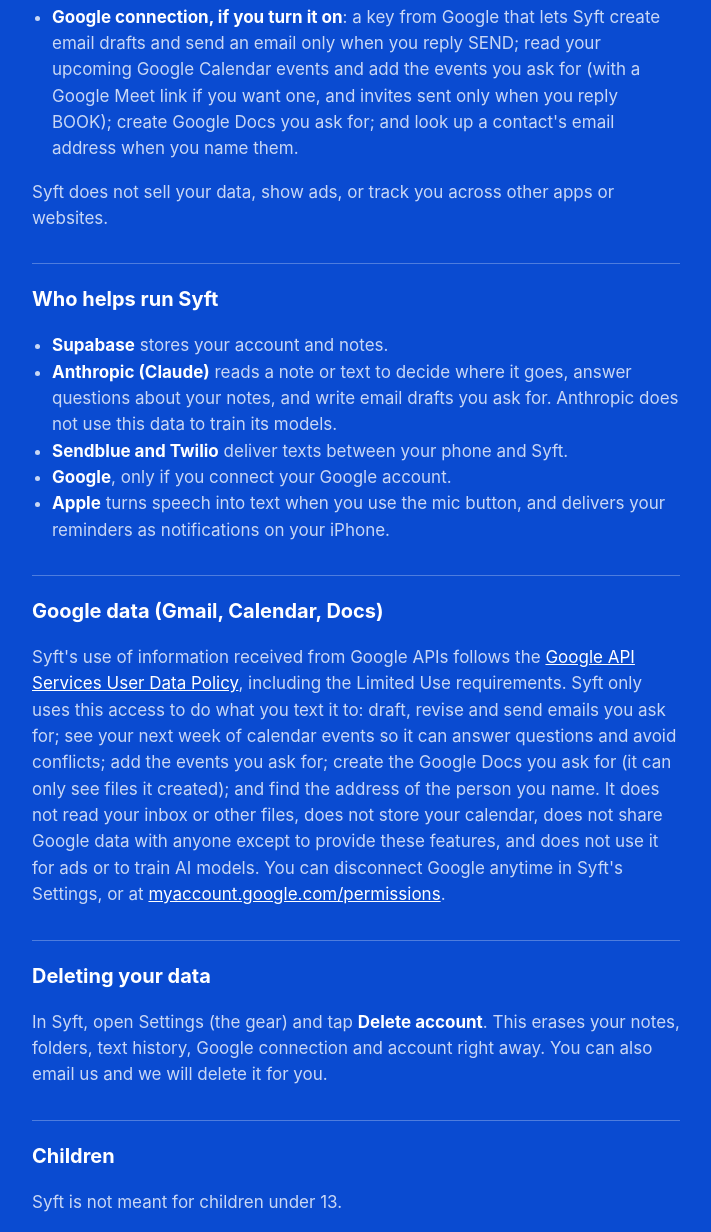
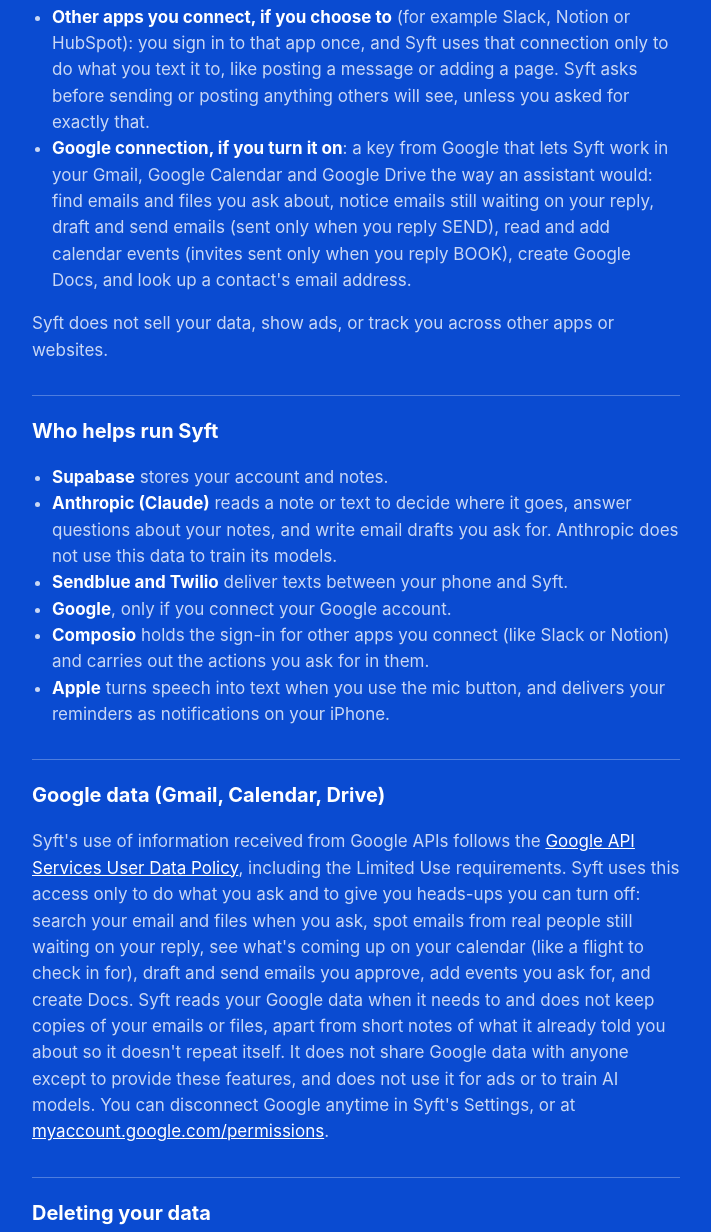
Before and after one commit to robbooks/syft, a plain HTML site: page privacy.html in a window 1280 px wide. Shown: the part 679-1911 px from the top of the page, without its empty margins (284-995 px from the left). Drawn offline with Linux system fonts and the light colour scheme.

Commit message:
Privacy policy: full Google access, heads-ups, routines, connected apps

```diff
--- a/privacy.html
+++ b/privacy.html
@@ -21,7 +21,7 @@
 <body>
 <main>
   <h1>Syft Privacy Policy</h1>
-  <p class="date">Last updated November 21, 2026 (contacts and connected tools added) · Syft is made by Sylent Software LLC</p>
+  <p class="date">Last updated November 22, 2026 (full Google access, heads-ups and routines added) · Syft is made by Sylent Software LLC</p>
 
   <p>Syft is a notes app. You write or text it anything, and it files it in the right folder. This page explains what Syft stores, who helps process it, and how to delete it.</p>
 
@@ -33,7 +33,8 @@
     <li><strong>Photos you choose to add</strong> to a note, only to read what's in them.</li>
     <li><strong>Your phone contacts, if you turn it on</strong>: names, phone numbers and emails, so "text Mom" knows who Mom is. You can turn this off in Settings and Syft deletes its copy.</li>
     <li><strong>Business tools you connect</strong> (for example your own dashboard): Syft reads a short summary of your tasks, invoices, meetings and notes there, and adds or updates only what you ask it to.</li>
-    <li><strong>Google connection, if you turn it on</strong>: a key from Google that lets Syft create email drafts and send an email only when you reply SEND; read your upcoming Google Calendar events and add the events you ask for (with a Google Meet link if you want one, and invites sent only when you reply BOOK); create Google Docs you ask for; and look up a contact's email address when you name them.</li>
+    <li><strong>Other apps you connect, if you choose to</strong> (for example Slack, Notion or HubSpot): you sign in to that app once, and Syft uses that connection only to do what you text it to, like posting a message or adding a page. Syft asks before sending or posting anything others will see, unless you asked for exactly that.</li>
+    <li><strong>Google connection, if you turn it on</strong>: a key from Google that lets Syft work in your Gmail, Google Calendar and Google Drive the way an assistant would: find emails and files you ask about, notice emails still waiting on your reply, draft and send emails (sent only when you reply SEND), read and add calendar events (invites sent only when you reply BOOK), create Google Docs, and look up a contact's email address.</li>
   </ul>
   <p>Syft does not sell your data, show ads, or track you across other apps or websites.</p>
 
@@ -43,11 +44,12 @@
     <li><strong>Anthropic (Claude)</strong> reads a note or text to decide where it goes, answer questions about your notes, and write email drafts you ask for. Anthropic does not use this data to train its models.</li>
     <li><strong>Sendblue and Twilio</strong> deliver texts between your phone and Syft.</li>
     <li><strong>Google</strong>, only if you connect your Google account.</li>
+    <li><strong>Composio</strong> holds the sign-in for other apps you connect (like Slack or Notion) and carries out the actions you ask for in them.</li>
     <li><strong>Apple</strong> turns speech into text when you use the mic button, and delivers your reminders as notifications on your iPhone.</li>
   </ul>
 
-  <h2>Google data (Gmail, Calendar, Docs)</h2>
-  <p>Syft's use of information received from Google APIs follows the <a href="https://developers.google.com/terms/api-services-user-data-policy">Google API Services User Data Policy</a>, including the Limited Use requirements. Syft only uses this access to do what you text it to: draft, revise and send emails you ask for; see your next week of calendar events so it can answer questions and avoid conflicts; add the events you ask for; create the Google Docs you ask for (it can only see files it created); and find the address of the person you name. It does not read your inbox or other files, does not store your calendar, does not share Google data with anyone except to provide these features, and does not use it for ads or to train AI models. You can disconnect Google anytime in Syft's Settings, or at <a href="https://myaccount.google.com/permissions">myaccount.google.com/permissions</a>.</p>
+  <h2>Google data (Gmail, Calendar, Drive)</h2>
+  <p>Syft's use of information received from Google APIs follows the <a href="https://developers.google.com/terms/api-services-user-data-policy">Google API Services User Data Policy</a>, including the Limited Use requirements. Syft uses this access only to do what you ask and to give you heads-ups you can turn off: search your email and files when you ask, spot emails from real people still waiting on your reply, see what's coming up on your calendar (like a flight to check in for), draft and send emails you approve, add events you ask for, and create Docs. Syft reads your Google data when it needs to and does not keep copies of your emails or files, apart from short notes of what it already told you about so it doesn't repeat itself. It does not share Google data with anyone except to provide these features, and does not use it for ads or to train AI models. You can disconnect Google anytime in Syft's Settings, or at <a href="https://myaccount.google.com/permissions">myaccount.google.com/permissions</a>.</p>
 
   <h2>Deleting your data</h2>
   <p>In Syft, open Settings (the gear) and tap <strong>Delete account</strong>. This erases your notes, folders, text history, Google connection and account right away. You can also email us and we will delete it for you.</p>
```
